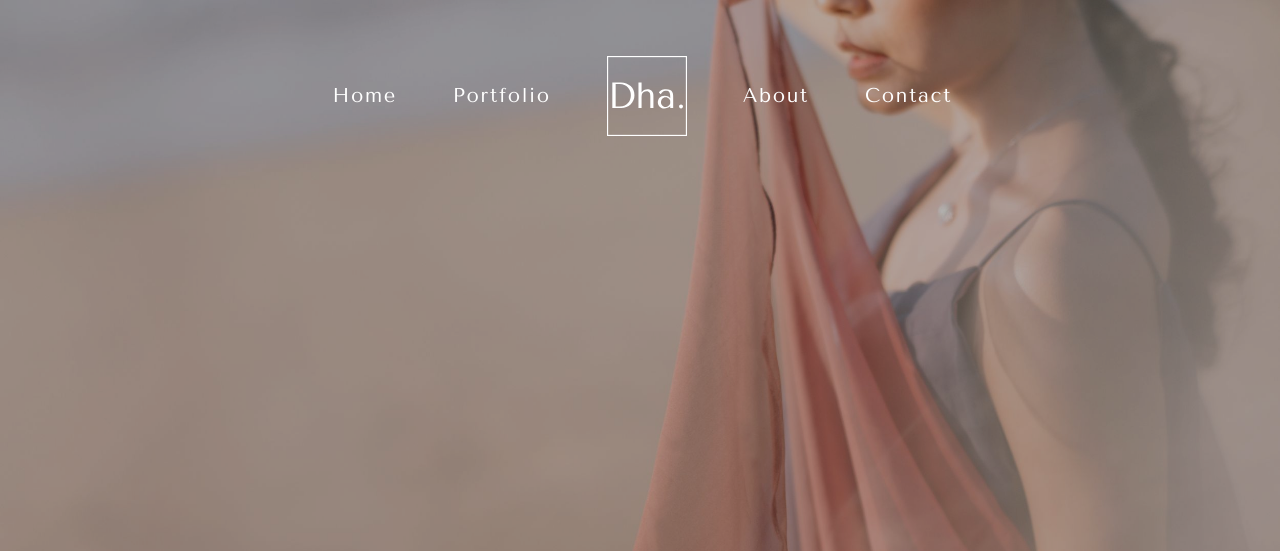
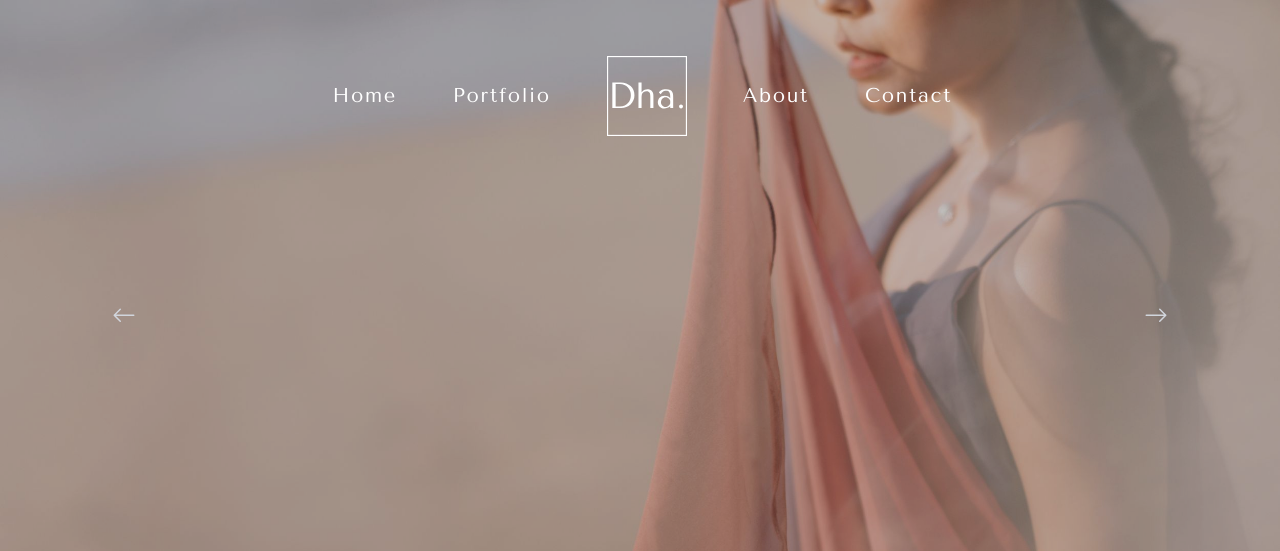
Before and after one commit to ktyudha/visuelstory-react, a React (Vite) app: page / in a window 1280 px wide. Shown: the top 551 px of the page. Built offline with nearby package versions, Linux system fonts and the light colour scheme; no server answers.

Commit message:
feat(user): update slider prev next methods

```diff
--- a/src/components/Slider/Slider.tsx
+++ b/src/components/Slider/Slider.tsx
@@ -1,3 +1,4 @@
+import { ReactElement, useRef } from "react";
 import clsx from "clsx";
 import SlickSlider from "react-slick";
 import "slick-carousel/slick/slick.css";
@@ -12,6 +13,10 @@ type SlideProps = {
   toShow?: number;
   className?: string;
   centerMode?: boolean;
+  nextArrow?: ReactElement;
+  prevArrow?: ReactElement;
+  isAutoplay?: boolean;
+  autoplaySpeed?: number;
 };
 
 export default function Slider({
@@ -21,7 +26,13 @@ export default function Slider({
   centerMode,
   dots,
   dotsPosition,
+  isAutoplay,
+  autoplaySpeed,
+  nextArrow,
+  prevArrow,
 }: SlideProps) {
+  const sliderRef = useRef<SlickSlider | null>(null);
+
   const settings = {
     centerMode: centerMode || false,
     dots: dots ?? true,
@@ -30,16 +41,41 @@ export default function Slider({
     slidesToShow: toShow || 1,
     slidesToScroll: 1,
     arrows: false,
+    autoplay: isAutoplay || false,
+    autoplaySpeed: isAutoplay ? autoplaySpeed : 0,
     focusOnSelect: false,
+    nextArrow: nextArrow,
+    prevArrow: prevArrow,
+  };
+
+  const next = () => {
+    if (sliderRef.current) {
+      sliderRef.current.slickNext();
+    }
+  };
+
+  const previous = () => {
+    if (sliderRef.current) {
+      sliderRef.current.slickPrev();
+    }
   };
 
   return (
-    <SlickSlider {...settings} className={clsx([dotsPosition || "left"])}>
+    <div className="slider-container">
+      <SlickSlider
+        ref={sliderRef}
+        {...settings}
+        className={clsx([dotsPosition || "left"])}
+      >
         {images?.map((image, index) => (
           <div key={index}>
             <Image name={image} className={clsx([className])} />
           </div>
         ))}
       </SlickSlider>
+
+      {nextArrow && <div onClick={next}>{nextArrow}</div>}
+      {prevArrow && <div onClick={previous}>{prevArrow}</div>}
+    </div>
   );
 }
--- a/src/modules/user/home/views/_sections/SliderSection.tsx
+++ b/src/modules/user/home/views/_sections/SliderSection.tsx
@@ -3,15 +3,61 @@ import Slider from "@components/Slider/Slider";
 export default function SliderSection() {
   const imagesSlider = ["slider-1", "slider-2", "slider-3"];
 
+  const PrevArrow = (props: any) => {
+    const { onClick } = props;
+    return (
+      <button
+        className="absolute lg:top-1/2 bottom-0 lg:left-24 md:left-16 left-2 -translate-y-1/2 px-4 py-2 rounded cursor-pointer"
+        onClick={onClick}
+      >
+        <svg
+          xmlns="http://www.w3.org/2000/svg"
+          fill="currentColor"
+          className="bi bi-arrow-left h-6 w-6 text-gray-300 hover:text-white ease-in-out duration-300"
+          viewBox="0 0 16 16"
+        >
+          <path
+            fill-rule="evenodd"
+            d="M15 8a.5.5 0 0 0-.5-.5H2.707l3.147-3.146a.5.5 0 1 0-.708-.708l-4 4a.5.5 0 0 0 0 .708l4 4a.5.5 0 0 0 .708-.708L2.707 8.5H14.5A.5.5 0 0 0 15 8"
+          />
+        </svg>
+      </button>
+    );
+  };
+
+  const NextArrow = (props: any) => {
+    const { onClick } = props;
+    return (
+      <button
+        type="button"
+        className="absolute lg:top-1/2 bottom-0 lg:right-24 md:right-16 right-2 -translate-y-1/2 px-4 py-2 rounded cursor-pointer"
+        onClick={onClick}
+      >
+        <svg
+          xmlns="http://www.w3.org/2000/svg"
+          fill="currentColor"
+          className="bi bi-arrow-right h-6 w-6 text-gray-300 hover:text-white ease-in-out duration-300"
+          viewBox="0 0 16 16"
+        >
+          <path
+            fill-rule="evenodd"
+            d="M1 8a.5.5 0 0 1 .5-.5h11.793l-3.147-3.146a.5.5 0 0 1 .708-.708l4 4a.5.5 0 0 1 0 .708l-4 4a.5.5 0 0 1-.708-.708L13.293 8.5H1.5A.5.5 0 0 1 1 8"
+          />
+        </svg>
+      </button>
+    );
+  };
+
   return (
     <>
-      <section className="relative">
+      <section className="relative" id="home">
         <Slider
           dots={false}
           images={imagesSlider}
-          className="h-[78vh] w-full object-cover object-center z-50"
+          prevArrow={<PrevArrow />}
+          nextArrow={<NextArrow />}
+          className="h-[78vh] w-full object-cover object-center z-50 brightness-75"
         />
-        <div className="absolute h-[78vh] inset-0 bg-black opacity-30 z-10 pointer-events-none"></div>
       </section>
     </>
   );
```
Lines whose indentation alone changed are shown as unchanged.
